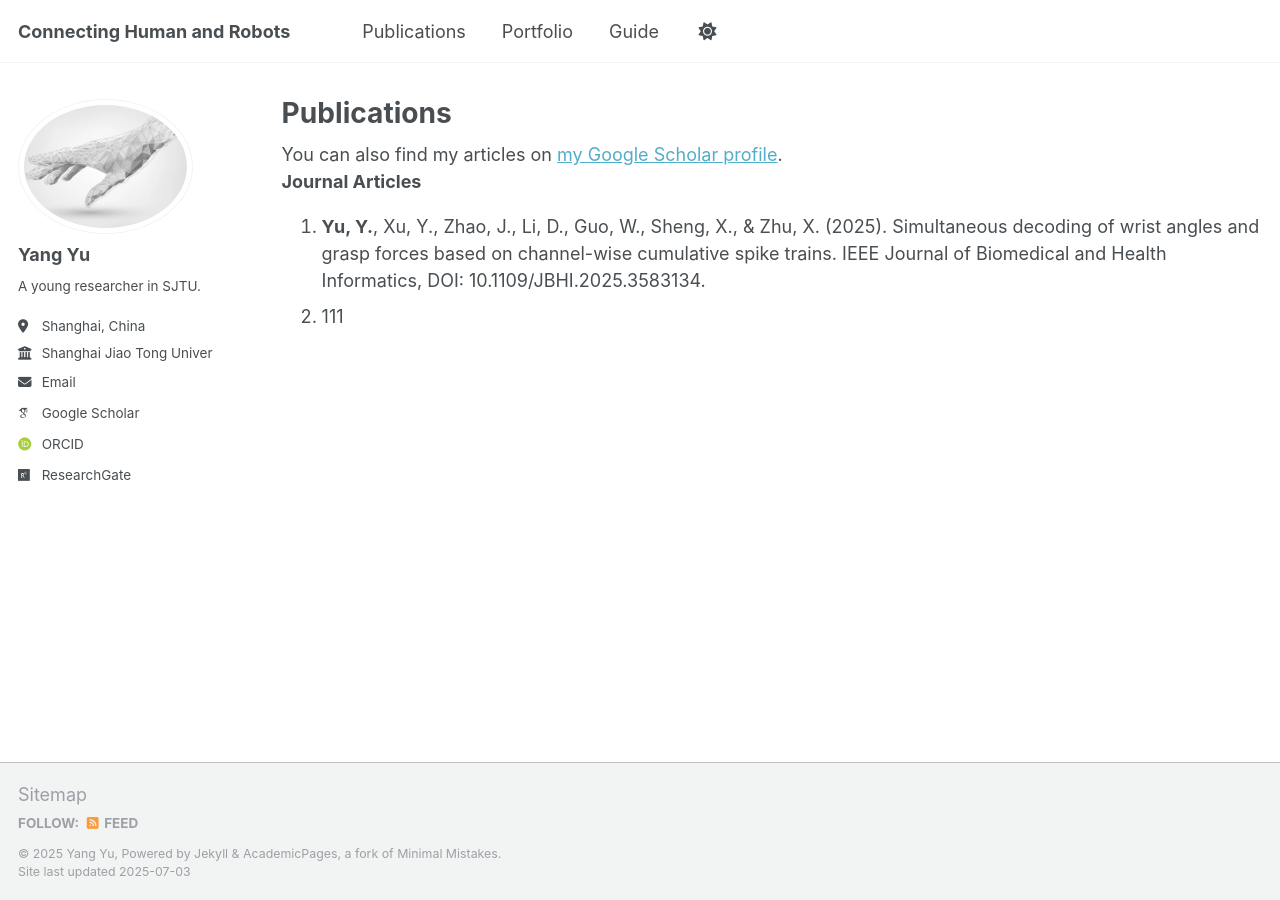
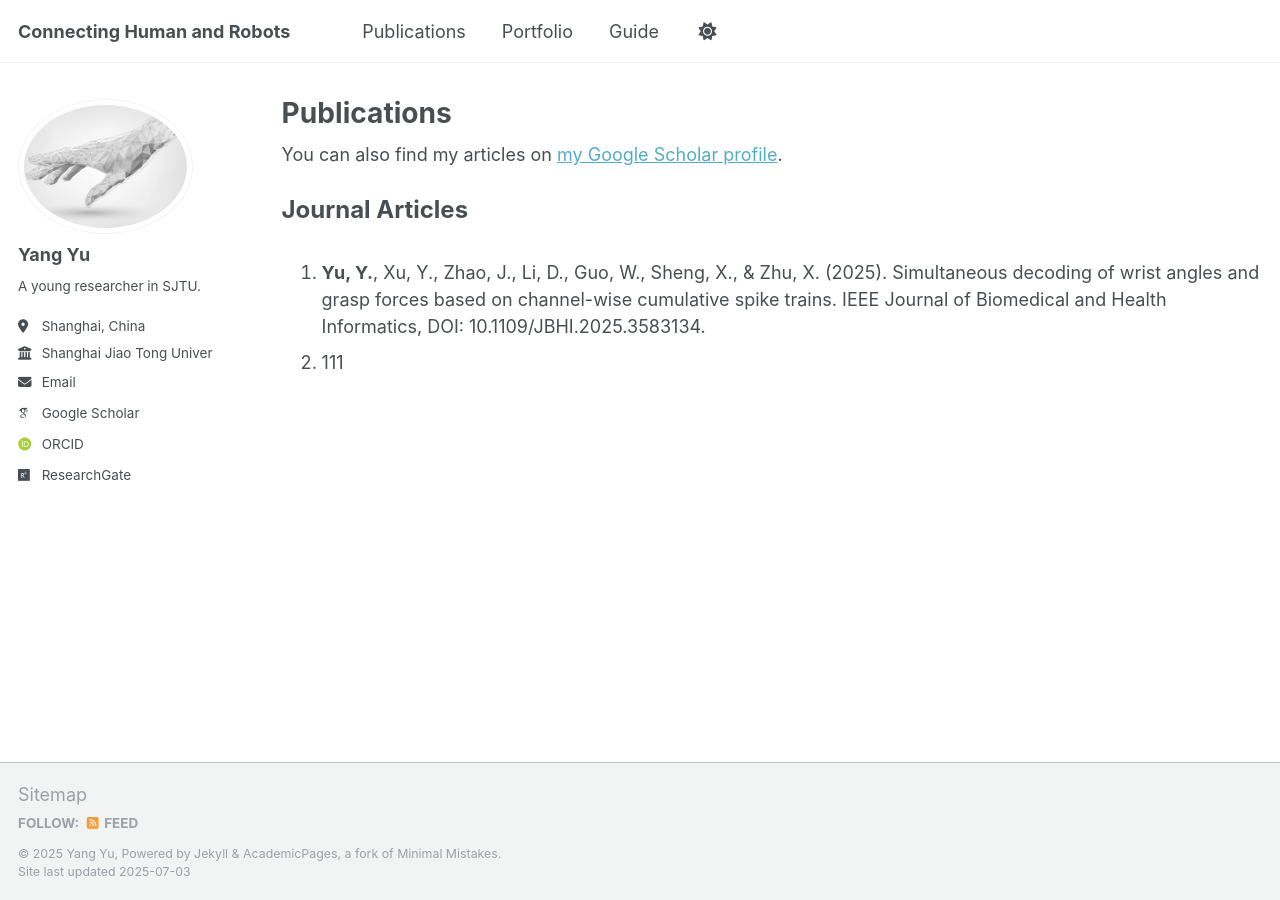
Before and after one commit to Yu-SJTUMRI/Yu-SJTUMRI.github.io, a Jekyll site: the page built from _pages/publications.html, in a window 1280 px wide. Built offline with Jekyll 4.4.1, drawn with Linux system fonts in a browser that asks for light colours; some web fonts are replaced; a script that is not in the unit is left out.

Commit message:
Update publications.html

```diff
--- a/_pages/publications.html
+++ b/_pages/publications.html
@@ -32,7 +32,8 @@ author_profile: true
   {% endfor %}
 {% endif %}-->
 
-<b>Journal Articles</b>
+
+<p style="font-size: 24px;"><b>Journal Articles</b></p>
 
 <ol>
   <li><b>Yu, Y.</b>, Xu, Y., Zhao, J., Li, D., Guo, W., Sheng, X., & Zhu, X. (2025). Simultaneous decoding of wrist angles and grasp forces based on channel-wise cumulative spike trains. IEEE Journal of Biomedical and Health Informatics, DOI: 10.1109/JBHI.2025.3583134.</li>
```
